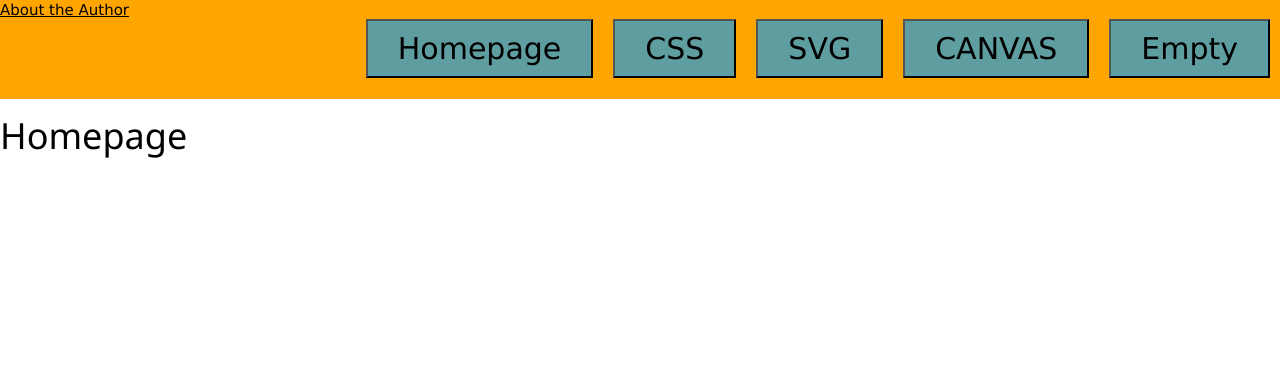
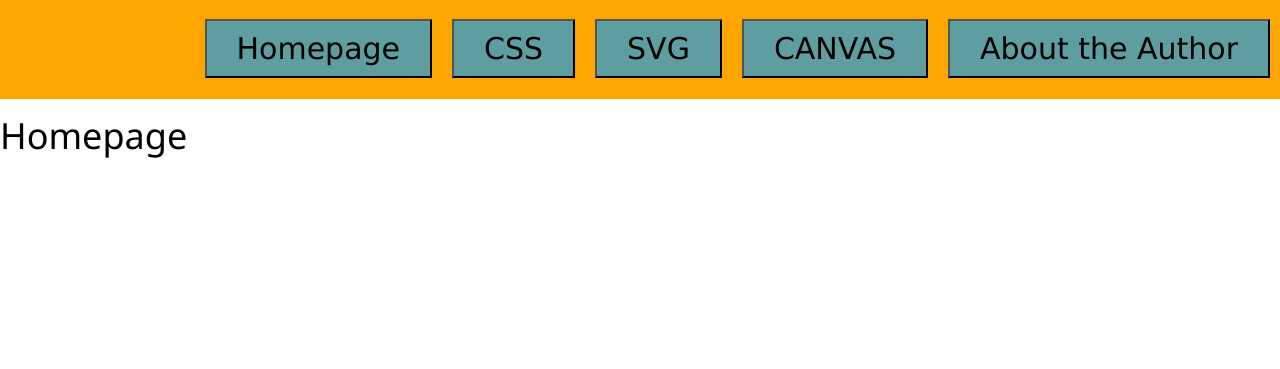
Before and after one commit to zygarde1023/myschoolportfolio, a PHP site: page / in a window 1280 px wide. Shown: the part 51-420 px from the top of the page. Run offline with PHP 8.4, Linux system fonts and the light colour scheme.

Commit message:
Update template.php

```diff
--- a/itl303/template.php
+++ b/itl303/template.php
@@ -8,7 +8,7 @@
     <div class="header">MY SCHOOL WORK
     </div>
     <div class="nav">
-        <a href="index.php?view=ata">About the Author<button type="button" class="btn" >Empty</button></a>
+        <a href="index.php?view=ata"><button type="button" class="btn" >About the Author</button></a>
         <a href="index.php?view=html5"><button type="button" class="btn" >CANVAS</button></a>
         <a href="index.php?view=svg"><button type="button" class="btn" >SVG</button></a>
         <a href="index.php?view=css"><button type="button" class="btn" >CSS</button></a>
```
